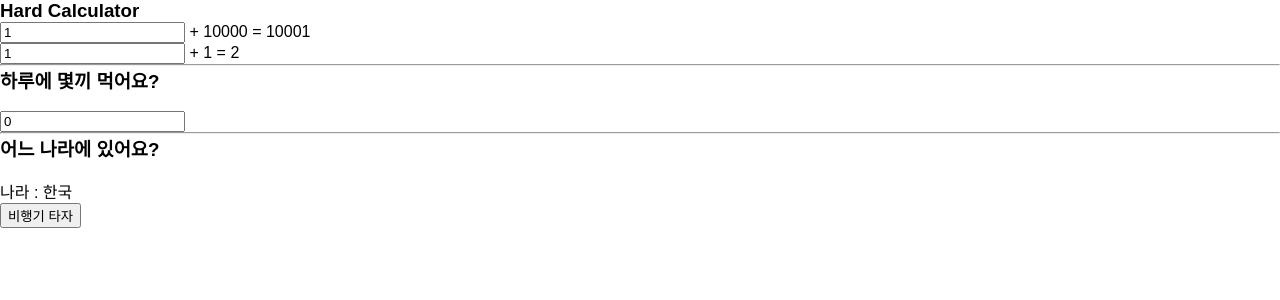
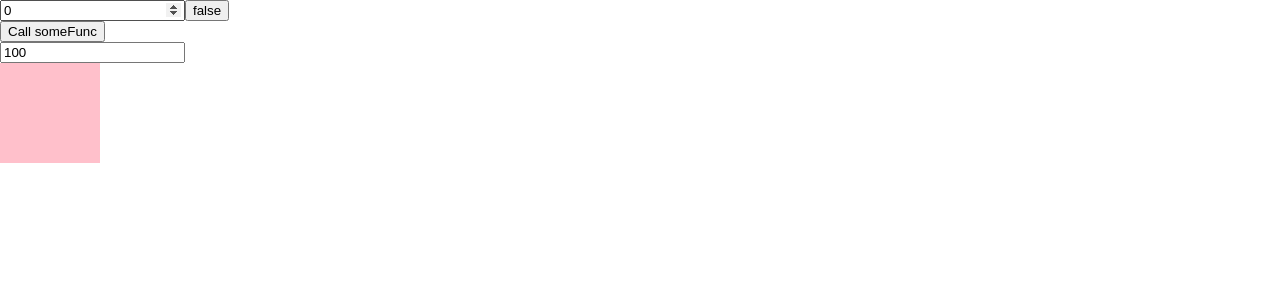
Before and after one commit to ycr5007/STDPR, a React (Create React App) app in the folder src/main/view/: page / in a window 1280 px wide. Shown: the top 300 px of the page. Built offline with nearby package versions, Linux system fonts and the light colour scheme.

Commit message:
useCallback 학습

```diff
--- a/src/main/view/src/App.js
+++ b/src/main/view/src/App.js
@@ -1,75 +1,49 @@
-import React, {useState, useMemo, useEffect} from 'react';
+import React, {useState, useEffect, useCallback} from 'react';
 import './App.css'
 
-/*
-    JavaScript Type
-*   원시(Primitive) 타입 : 변수 내 값(value) 저장
-        String, Number, Boolean, Null, Undefined, BigInt, Symbol
-*   객체(Object) 타입 : value 에 메모리 주소를 지정하며, 메모리 내에 value 값을 저장
-        Object, Array, ...
-*/
+import Box from "./Box";
 
-const hardCalculate = (number) => {
-    // console.log("Hard CalCulate");
-    for(let i = 0; i < 99999999; i++) {}
-    return number + 10000;
-}
+function App() {
+    const [number, setNumber] = useState(0);
+    const [toggle, setToggle] = useState(false);
+    // Rendering 시, 해당 함수가 다시 선언되며 다른 메모리 주소값을 갖기 때문에 useEffect 에서 의존성을 갖지 못한다.
+    // const someFunction = () => {
+    //     console.log(`someFunc number :  ${number}`);
+    //     return;
+    // };
 
-const easyCalculate = (number) => {
-    // console.log("Easy CalCulate");
-    return number + 1;
-}
+    const someFunction = useCallback (() => {
+        console.log(`someFunc number :  ${number}`);
+        return;
+    }, [number]);
 
-// 함수형 Component - State 변경 시, Rendering
-// Rendering 시, 함수가 호출되며 변수가 초기화 되기 때문에 [hard, easy] 2개 모두 수행된다.
-function App() {
-    const [hardNumber, setHardNumber] = useState(1);
-    const [easyNumber, setEasyNumber] = useState(1);
+    // The 'someFunction' function makes the dependencies of useEffect Hook (at line 15) change on every render. To fix this, wrap the definition of 'someFunction' in its own useCallback() Hook  react-hooks/exhaustive-deps
+    useEffect(() => {
+        console.log(`Changed someFunc !!`);
+    }, [someFunction]);
 
-    // Rendering 마다 실행됨
-    // const hardSum = hardCalculate(hardNumber);
+    const [size, setSize] = useState(100);
 
-    // useMemo(callback, depndency arr)
-    const hardSum = useMemo(() => {
-        // memoize 값 reutrn
-        return hardCalculate(hardNumber);
-    }, [hardNumber]);
-
-    const easySum = easyCalculate(easyNumber);
-
-    const [number, setNumber] = useState(0);
-    const [isKorea, setIsKorea] = useState(true);
-
-    // Object 타입의 경우, Rendering 을 통해 호출될 때마다 다른 주소값을 갖기 때문에, 의존성 주입이 불가능
-    // const location = { country: isKorea ? '한국' : '외국',};
-
-    // 이와 같이 Object 타입을 useMemo 를 통해 객체를 Memoize 하여 객체의 의존성 주입을 가능하게 할 수 있음
-    const location = useMemo(() => {
-        return { country: isKorea ? '한국' : '외국'}
-    }, [isKorea]);
-
-    useEffect(() => {
-        console.log("useEffect 호출");
-    }, [location]);
+    const createBoxStyle = useCallback(() => {
+        return {
+            backgroundColor: 'pink',
+            width: `${size}px`,
+            height: `${size}px`,
+        };
+    }, [size]);
 
     return (
         <div>
-            <h3>Hard Calculator</h3>
-            <input type="number" value={hardNumber}
-                   onChange={(e) => setHardNumber(parseInt(e.target.value))}/>
-            <span> + 10000 = {hardSum}</span> <br/>
-            <input type="number" value={easyNumber}
-                   onChange={(e) => setEasyNumber(parseInt(e.target.value))}/>
-            <span> + 1 = {easySum}</span>
-            <hr/>
+            <input type="number" value={number}
+                onChange={(e) => setNumber(e.target.value) }/>
+            <button onClick={() => setToggle(!toggle)}>{toggle.toString()}</button>
+            <br/>
+            <button onClick={someFunction}>Call someFunc</button>
+
             <div>
-                <h3>하루에 몇끼 먹어요?</h3> <br/>
-                <input type="number" value={number}
-                    onChange={(e) => setNumber(e.target.value)}/>
-                <hr/>
-                <h3>어느 나라에 있어요?</h3> <br/>
-                <p>나라 : {location.country}</p>
-                <button onClick={() => setIsKorea(!isKorea)}>비행기 타자</button>
+                <input type="number" value={size}
+                    onChange={(e) => setSize(e.target.value)}/>
+                <Box createBoxStyle={createBoxStyle}/>
             </div>
         </div>
     );
--- /dev/null
+++ b/src/main/view/src/Box.jsx
@@ -0,0 +1,12 @@
+import React, {useEffect, useState} from "react";
+
+function Box({createBoxStyle}) {
+    const [style, setStyle] = useState({})
+
+    useEffect(() => {
+        console.log("BOX SIZE UP !!");
+        setStyle(createBoxStyle());
+    }, [createBoxStyle]);
+    return <div style={style}></div>
+}
+export default Box;
```
